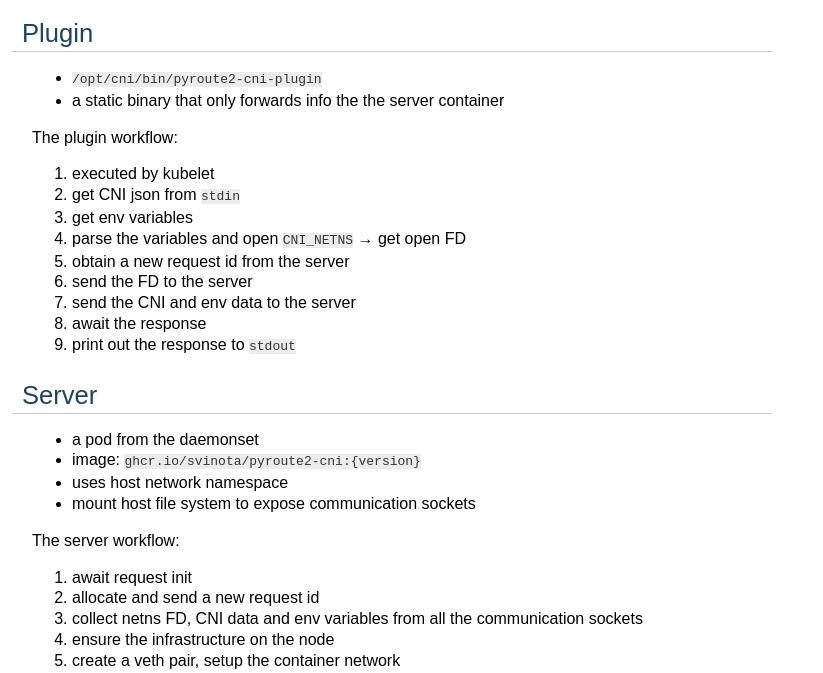
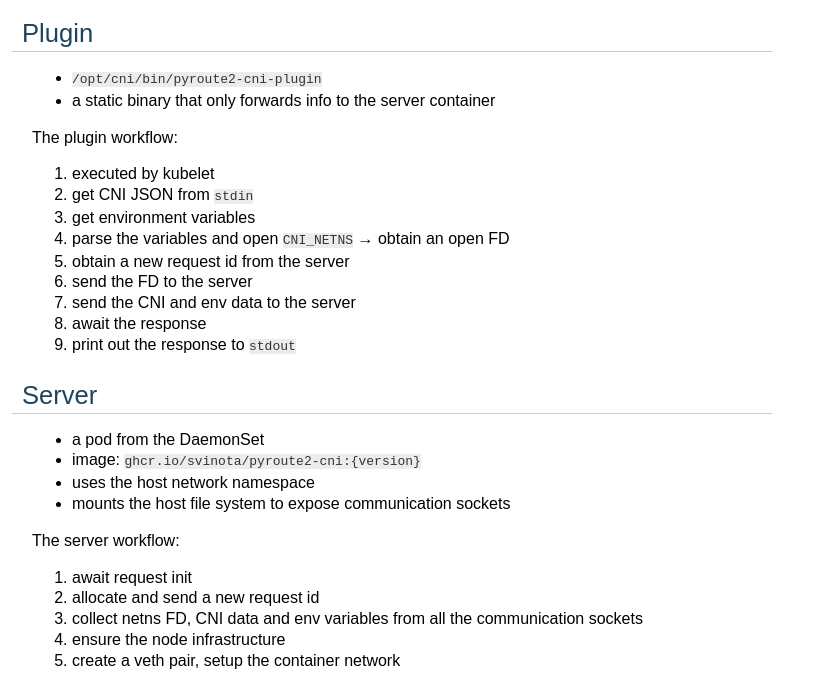
Before and after one commit to svinota/pyroute2-cni, a Sphinx documentation site: the page built from docs/architecture.rst, in a window 1280 px wide, cut to the strip 278-951 px from the top of the page. Shown: the whole strip, without its empty margins (0-823 px from the left). Built offline with Sphinx 7.4.7, drawn with Linux system fonts in a browser that asks for light colours; the version number could not be read and is left out.

Commit message:
docs: update

```diff
--- a/docs/architecture.rst
+++ b/docs/architecture.rst
@@ -40,14 +40,14 @@ Plugin
 ------
 
 * `/opt/cni/bin/pyroute2-cni-plugin`
-* a static binary that only forwards info the the server container
+* a static binary that only forwards info to the server container
 
 The plugin workflow:
 
 1. executed by kubelet
-2. get CNI json from `stdin`
-3. get env variables
-4. parse the variables and open `CNI_NETNS` → get open FD
+2. get CNI JSON from `stdin`
+3. get environment variables
+4. parse the variables and open `CNI_NETNS` → obtain an open FD
 5. obtain a new request id from the server
 6. send the FD to the server
 7. send the CNI and env data to the server
@@ -57,17 +57,17 @@ The plugin workflow:
 Server
 ------
 
-* a pod from the daemonset
+* a pod from the DaemonSet
 * image:  `ghcr.io/svinota/pyroute2-cni:{version}`
-* uses host network namespace
-* mount host file system to expose communication sockets
+* uses the host network namespace
+* mounts the host file system to expose communication sockets
 
 The server workflow:
 
 1. await request init
 2. allocate and send a new request id
 3. collect netns FD, CNI data and env variables from all the communication sockets
-4. ensure the infrastructure on the node
+4. ensure the node infrastructure
 5. create a veth pair, setup the container network
 6. send CNI response to the plugin
 
```
Also changed, not shown: other parts of docs/architecture.rst (+1 -1 lines), README.rst (+14 -19 lines).
